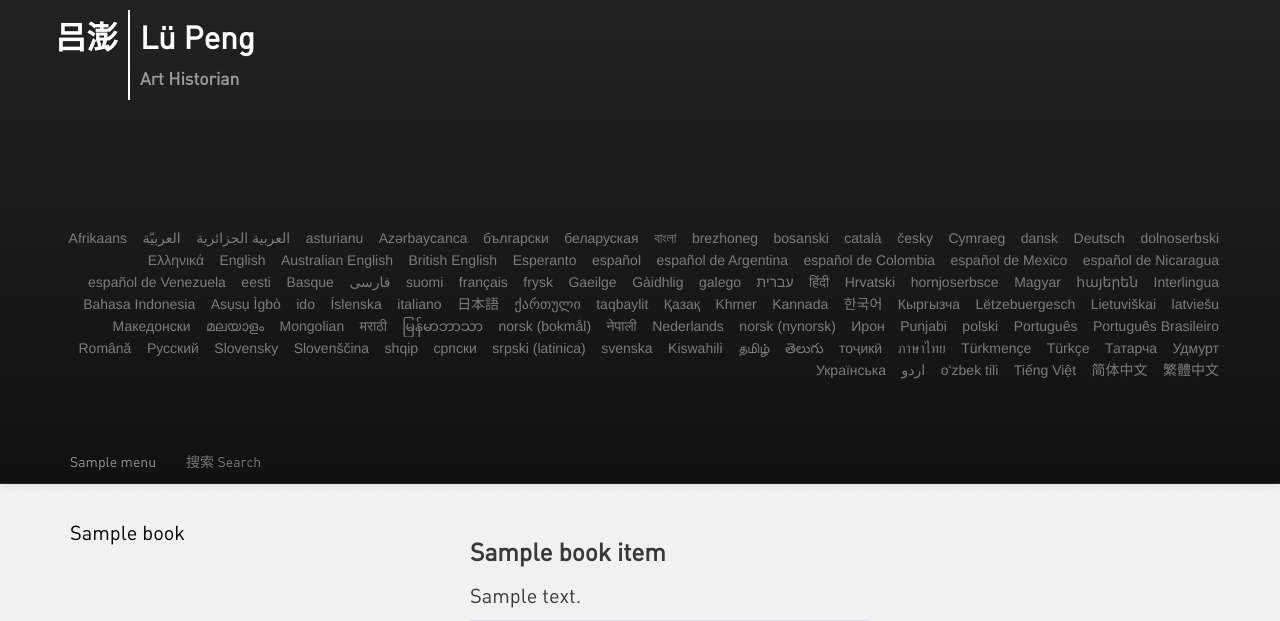
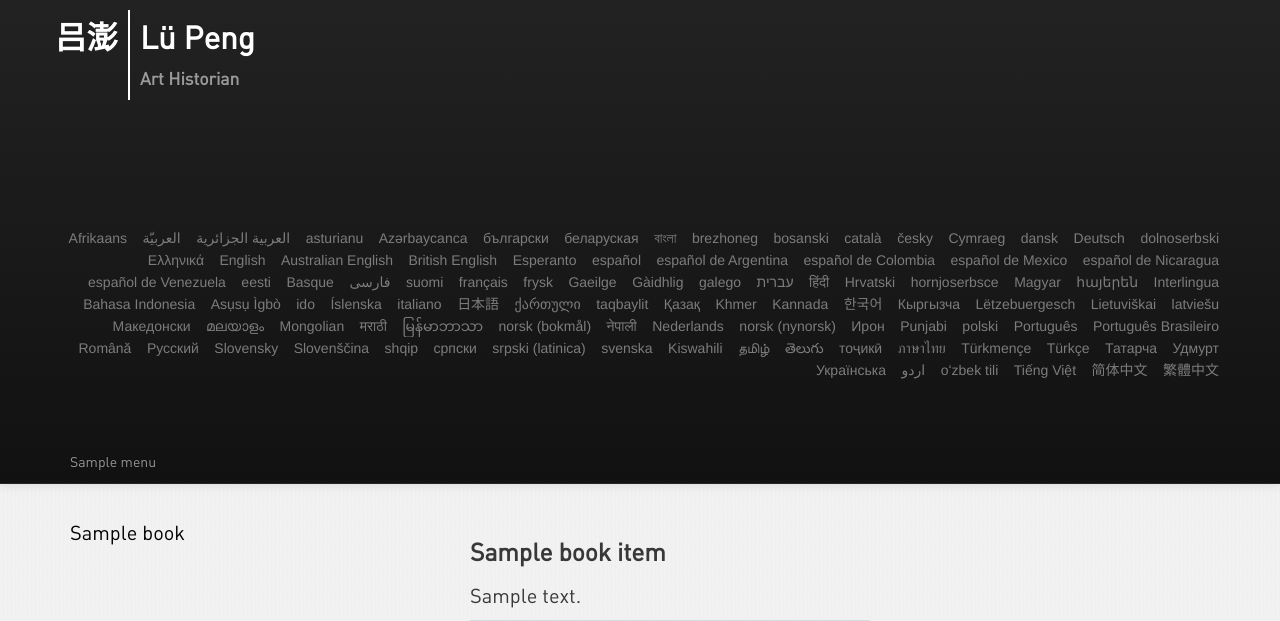
Before and after one commit to hagyma/xutt, a Django app: template templates/book.html in a window 1280 px wide. Shown: the top 621 px of the page. Run offline with Django 3.2, Linux system fonts and the light colour scheme; the template is opened without the code that fills it: most values are stand-ins (such as "Sample title", 1, 10 or a date in 2020); grey boxes marked "Sample" are stand-in pictures; some libraries are stand-ins or nearby versions.

Commit message:
FIX #del search

```diff
--- a/templates/base.html
+++ b/templates/base.html
@@ -82,13 +82,6 @@
 
                     {% endfor %}
 
-                        <li>
-                            <a style="float:left;">
-                                <span id="search_label"> 搜索 Search </span>
-                            </a>
-                            <input type="search" id="search_input" style="display:none;"/>
-                        </li>
-
                 </ul>
 
                 <div id="search_form">
```
